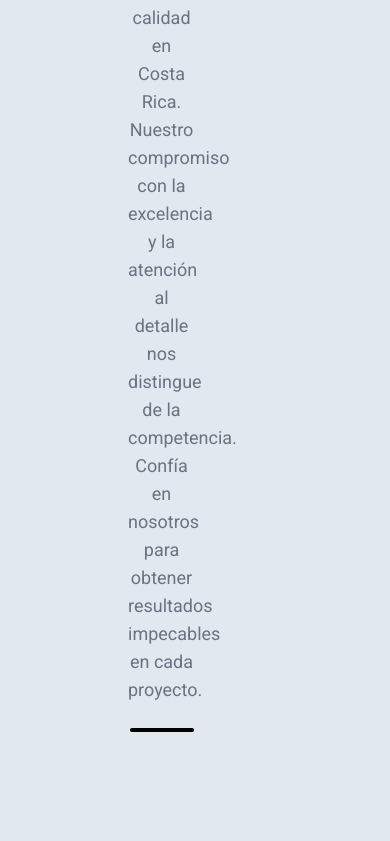
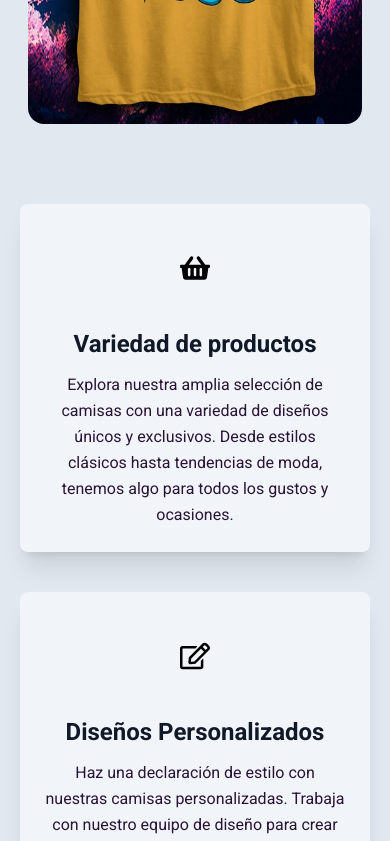
Before and after one commit to Dago04/Totem, a React (Vite) app: page /home in a window 390 px wide. Shown: the part 960-1801 px from the top of the page. Built offline with nearby package versions, Linux system fonts and the light colour scheme.

Commit message:
home page mobile

```diff
--- a/src/totem/components/Benefits.jsx
+++ b/src/totem/components/Benefits.jsx
@@ -2,13 +2,12 @@
 import 'animate.css';
 export const Benefits = () => {
   return (
-    <>
-      <div className='container px-5 py-24 mx-auto'>
-        <div className='flex flex-row flex-wrap sm:-m-4 -mx-4 -mb-10 -mt-4 md:space-y-0 space-y-6 animate__animated animate__fadeInUp gap-4 justify-evenly'>
+    <section className='container px-5 py-24 mx-auto'>
+      <div className='flex flex-col lg:flex-row flex-wrap sm:-m-4 -mx-4 -mb-10 -mt-4 md:space-y-0 space-y-6 animate__animated animate__fadeInUp gap-4 justify-evenly'>
         {benefits.map((benefit) => (
           <div
             key={benefit.id}
-              className='p-6 flex w-1/4 flex-col text-center items-center bg-slate-100 shadow-xl rounded-lg hover:bg-white transition delay-100 ease-in-out'
+            className='p-6 flex w-full lg:w-1/4 flex-col text-center items-center bg-slate-100 shadow-xl rounded-lg hover:bg-white transition delay-100 ease-in-out'
           >
             <div className='w-20 h-20 inline-flex items-center justify-center  text-black mb-5 flex-shrink-0'>
               <benefit.icon size={30} />
@@ -17,14 +16,11 @@
               <h2 className='text-gray-900 text-2xl title-font mb-3 font-bold'>
                 {benefit.title}
               </h2>
-                <p className='leading-relaxed text-base'>
-                  {benefit.description}
-                </p>
+              <p className='leading-relaxed text-base'>{benefit.description}</p>
             </div>
           </div>
         ))}
       </div>
-      </div>
-    </>
+    </section>
   );
 };
--- a/src/totem/pages/TotemHomePage.jsx
+++ b/src/totem/pages/TotemHomePage.jsx
@@ -1,9 +1,9 @@
 import { Slider, Benefits } from '../components';
 export const TotemHomePage = () => {
   return (
-    <main className='w-full mx-auto py-16 px-32'>
-      <section className='flex gap-12'>
-        <article className='text-center mb-20 w-1/2 mt-24'>
+    <main className='w-full mx-auto p-4 lg:py-16 lg:px-32'>
+      <section className='flex flex-col lg:flex-col gap-12'>
+        <article className='text-center lg:mb-20 w-full lg:w-1/2 lg:mt-24'>
           <h1 className='mb-8 text-4xl font-extrabold leading-none tracking-tight text-gray-900 md:text-5xl lg:text-6xl text-pretty'>
             Experimenta <span className='text-blue-600'>la mejor calidad</span>{' '}
             en serigrafía.
@@ -21,14 +21,12 @@
           </div>
         </article>
 
-        <section className='relative w-1/2'>
+        <section className='relative w-full lg:w-1/2'>
           <Slider />
         </section>
       </section>
 
-      <section className=''>
-        <Benefits />
-      </section>
+      <Benefits />
     </main>
   );
 };
```
Lines whose indentation alone changed are shown as unchanged.
